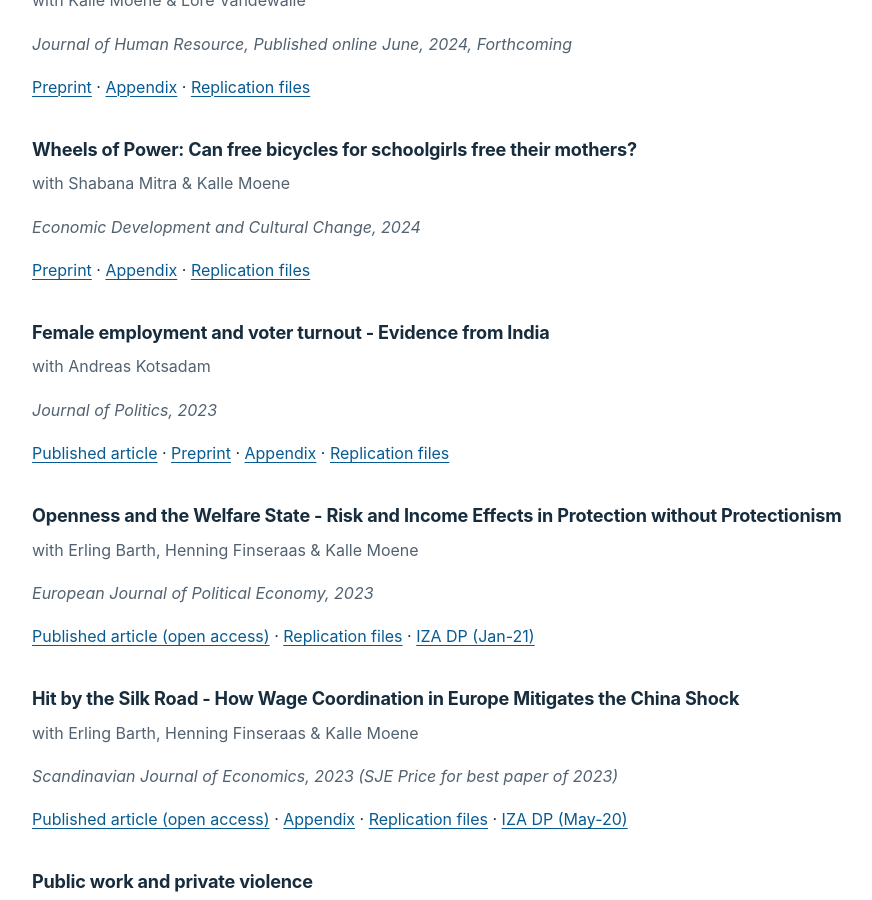
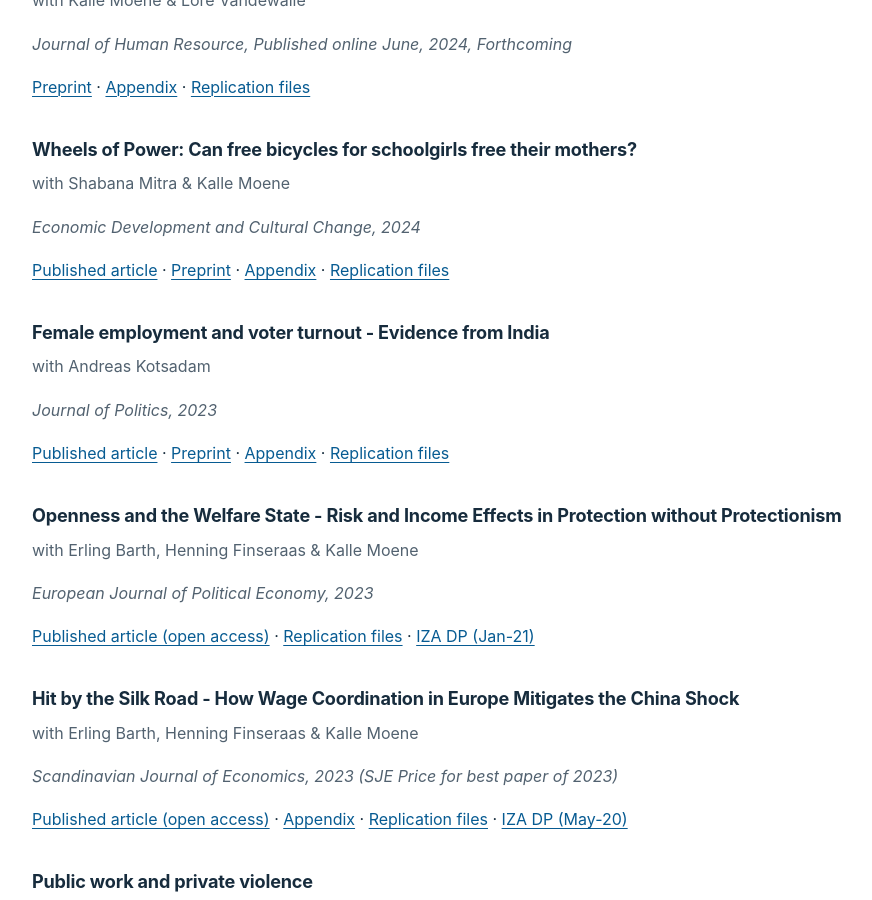
Before and after one commit to anderskjelsrud/anderskjelsrud.github.io, a Jekyll site: the page built from research.md, in a window 1280 px wide and 900 px high, scrolled down 1423 px. Shown: the whole window, without its empty margins (198-1070 px from the left). Built offline with Jekyll 4.4.1, drawn with Linux system fonts in a browser that asks for light colours.

Commit message:
Add published article link for Wheels of Power

```diff
--- a/research.md
+++ b/research.md
@@ -59,7 +59,7 @@ with Shabana Mitra & Kalle Moene
 
 *Economic Development and Cultural Change, 2024*
 
-[Preprint](https://drive.google.com/file/d/1drpxF3n5QblTFFmuOjZquRKGfQXJOtZ1/view?usp=sharing) · [Appendix](https://drive.google.com/file/d/1r6GvaHTy0iG-_XtAKR5Mnc_IZgeMoDji/view?usp=sharing) · [Replication files](https://doi.org/10.7910/DVN/NMK9OL)
+[Published article](https://www.sciencedirect.com/org/science/article/abs/pii/S0013007924000425) · [Preprint](https://drive.google.com/file/d/1drpxF3n5QblTFFmuOjZquRKGfQXJOtZ1/view?usp=sharing) · [Appendix](https://drive.google.com/file/d/1r6GvaHTy0iG-_XtAKR5Mnc_IZgeMoDji/view?usp=sharing) · [Replication files](https://doi.org/10.7910/DVN/NMK9OL)
 
 ### Female employment and voter turnout - Evidence from India
 
```
